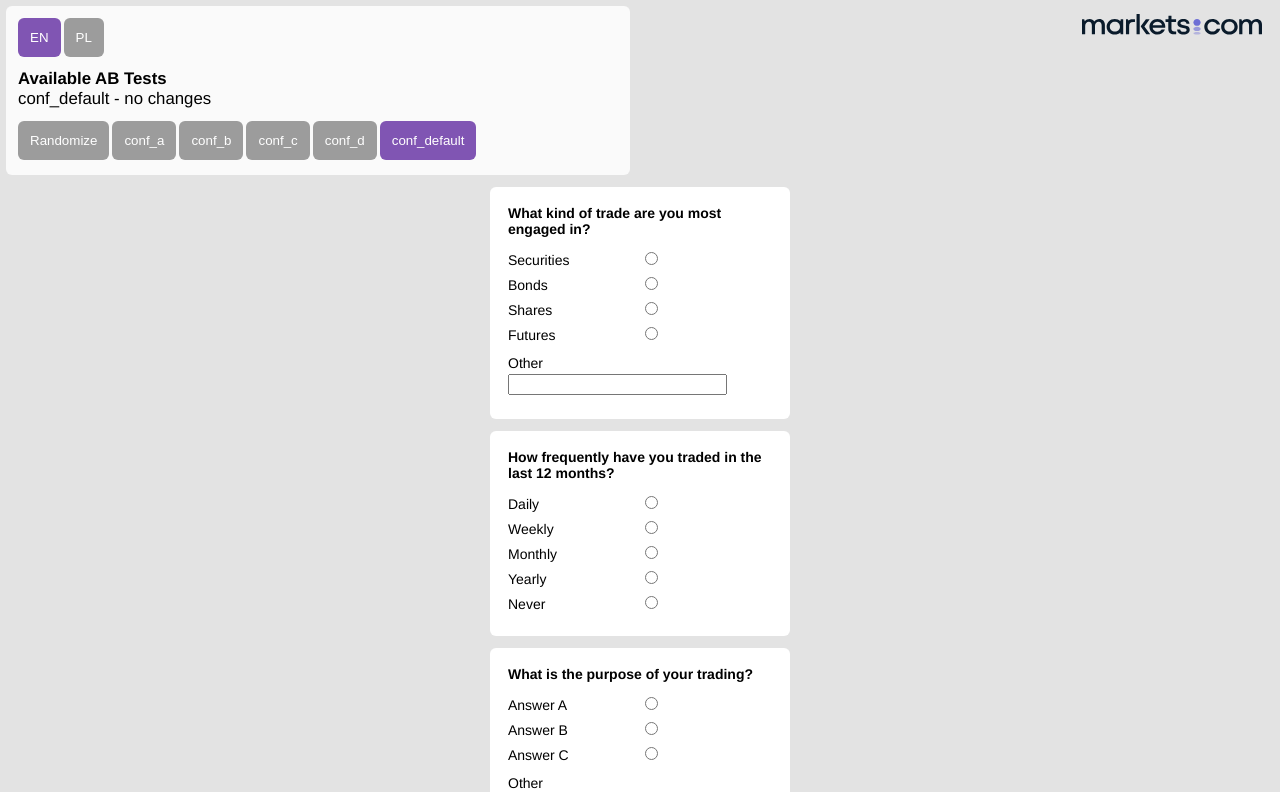
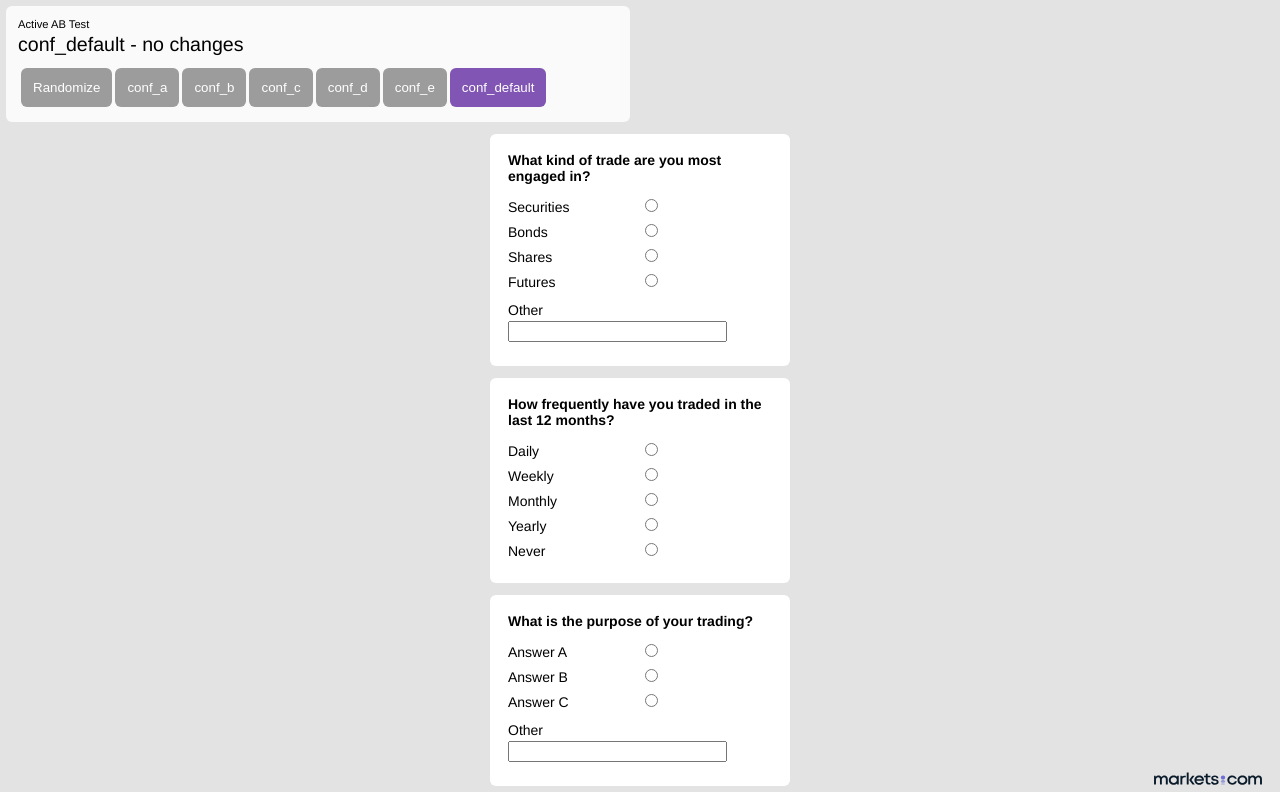
Before and after one commit to Adborowski/onboarding-react, a React (Vite) app: page / in a window 1280 px wide. Shown: the top 792 px of the page. Built offline with nearby package versions, Linux system fonts and the light colour scheme.

Commit message:
added conf_e

```diff
--- a/src/App.module.scss
+++ b/src/App.module.scss
@@ -4,8 +4,7 @@
 }
 
 .main.conf_c {
-   background-color: rgb(35, 43, 51) !important;
-
+   background-color: var(--color-2) !important;
    > h1,
    > h2 {
       color: white;
@@ -14,16 +13,21 @@
 
 .logo {
    //  border: 1px solid red;
-   height: 24px;
-   width: 200px;
-   position: absolute;
-   top: 12px;
-   right: 18px;
+   height: 18px;
+   padding: 12px;
+   width: 120px;
+   position: fixed;
+   bottom: 0;
+   right: 0;
    background-image: url('/logo.svg');
    background-repeat: no-repeat;
-   background-position: center right;
+   background-position: center;
+   background-size: 75%;
+   z-index: 1;
 
-   @media (max-width: 500px) {
-      background-size: 60%;
+   @media (max-width: 800px) {
+      height: 12px;
+      padding: 6px;
+      width: 90px;
    }
 }
--- a/src/App.tsx
+++ b/src/App.tsx
@@ -13,6 +13,7 @@ import LanguageContext from './context/LanguageContext.tsx'
 // conf_b - only shows the first 3 questions
 // conf_c - changes the layout and styling of all questions
 // conf_d - has a component-question holding a Color Picker at index 2
+// conf_e - has basic translation logic
 
 // component questions have some dummy data so the renderer will accept them
 // but also a 'component' prop which contains a component
@@ -65,7 +66,6 @@ const App = () => {
    // they get dummy answers added in the frontend, in question.tsx
 
    useEffect(() => {
-      console.log('%cREDRAW', 'color: pink')
       resetData()
    }, [])
 
@@ -75,10 +75,11 @@ const App = () => {
 
    useEffect(() => {
       console.log('%cNew testId', 'color: orange', testId)
-      setColor('#e3e3e3')
+      setColor('#e3e3e3') // reset color with Context
       processQuestionsData(testId)
    }, [testId])
 
+   // get original questionsData from a .json file and set it as active
    const resetData = async function () {
       console.log('resetting data...')
       fetch(`safecap.json`)
@@ -92,7 +93,6 @@ const App = () => {
    }
 
    // apply modifications based on AB-test requirements
-   //
    const processQuestionsData = (testId: string) => {
       // conf_b limits the number of questions shown to 3
       if (testId == 'conf_b' && questionsData && originalQuestionsData) {
@@ -110,8 +110,6 @@ const App = () => {
 
       // conf_d adds a color picker question in index 2 of question list
       if (testId == 'conf_d' && questionsData && originalQuestionsData) {
-         // TODO refactor this into a questionsDataHandler function
-         // keep minimal code in app.tsx, just references to imports
          let newQuestionsData: any[] = originalQuestionsData.slice() // clone by value
          const newQuestion = createComponentQuestion(<ColorPicker />, 'Color Picker')
          newQuestionsData = injectQuestion(newQuestionsData, newQuestion, 2)
@@ -119,7 +117,7 @@ const App = () => {
          return
       }
 
-      // 'if' statements contain RETURN, so if the function got here, just show raw data
+      // 'if' statements contain RETURN, so if the function got here, just show original data
       resetData()
    }
 
--- a/src/components/language-picker/language-picker.module.scss
+++ b/src/components/language-picker/language-picker.module.scss
@@ -1,6 +1,9 @@
 .languagePicker {
    display: block;
    margin-bottom: 12px;
+   position: absolute;
+   top: 3px;
+   right: 3px;
 
    button {
       padding: 12px;
--- a/src/components/test-controls/test-controls.module.scss
+++ b/src/components/test-controls/test-controls.module.scss
@@ -4,10 +4,11 @@
    padding: 12px;
    border-radius: 6px;
    max-width: 600px;
+   position: relative;
 
    button {
       border: none;
-      margin-right: 3px;
+      margin-left: 3px;
       margin-bottom: 3px;
       padding: 12px;
       border-radius: 6px;
@@ -20,13 +21,15 @@
    }
 
    h1 {
-      font-size: 1.2rem;
-      color: black;
+      font-size: 0.8rem;
+      font-weight: 400;
+      // color: black;
    }
 
    h2 {
-      font-size: 1.2rem;
+      font-size: 1.4rem;
       margin-bottom: 12px;
       font-weight: 400;
+      margin-top: 3px;
    }
 }
--- a/src/components/test-controls/test-controls.tsx
+++ b/src/components/test-controls/test-controls.tsx
@@ -4,12 +4,13 @@ import LanguagePicker from '../language-picker/language-picker'
 const TestControls = (props: any) => {
    const { setTestId, testId } = props
 
-   // this is just for understanding of the test runner
+   // available tests
    const testDescriptions: any = {
       conf_a: 'question descriptions on questions 2, 4, 6',
       conf_b: 'show only first 3 questions',
       conf_c: 'alternative styling',
       conf_d: 'color picker as question 3',
+      conf_e: 'translations',
       conf_default: 'no changes',
    }
 
@@ -22,11 +23,11 @@ const TestControls = (props: any) => {
 
    return (
       <div className={styles.testControls}>
-         <LanguagePicker />
-         <h1>Available AB Tests</h1>
+         <h1>Active AB Test</h1>
          <h2>
             {testId} - {testDescriptions[testId]}
          </h2>
+
          <button onClick={getRandomTest}>Randomize</button>
          {testIds.map((id) => {
             let activeClass = ''
@@ -45,6 +46,7 @@ const TestControls = (props: any) => {
                </button>
             )
          })}
+         {testId == 'conf_e' ? <LanguagePicker /> : null}
       </div>
    )
 }
```
